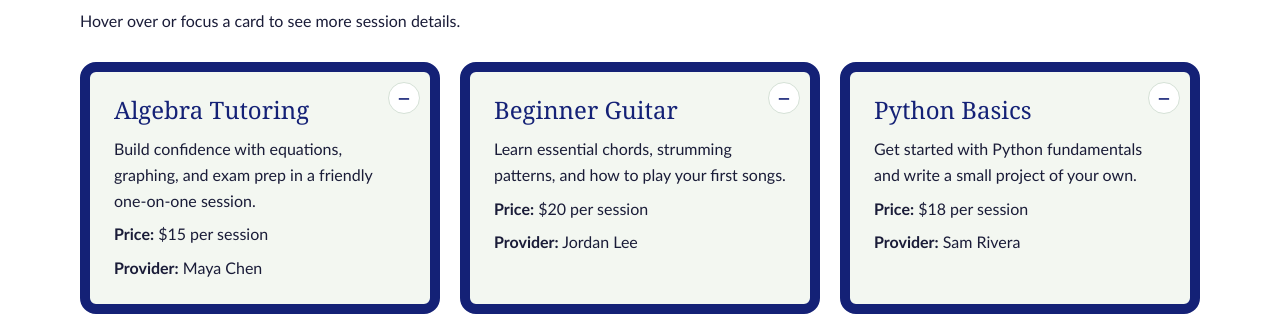
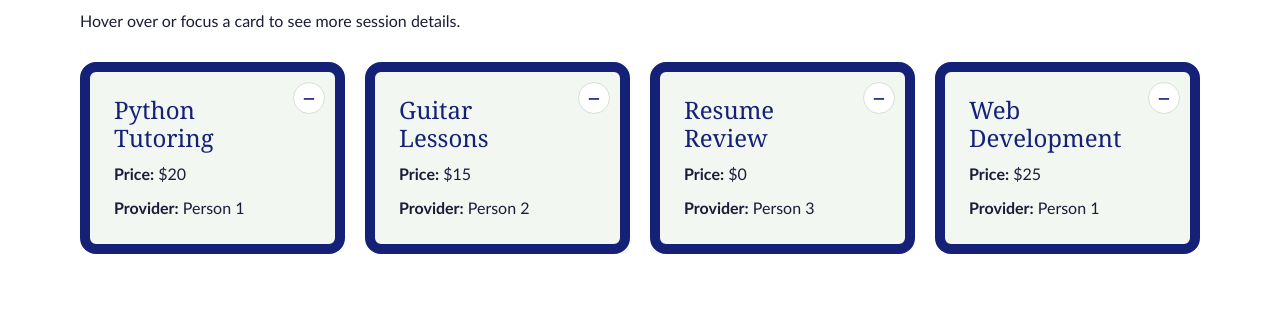
Before and after one commit to CJShannon0/skillswap-shannon-unit8, a website: page index.html in a window 1280 px wide. Shown: the part 626-952 px from the top of the page. Drawn offline with Linux system fonts and the light colour scheme.

Commit message:
Refactored ui elements to use stored classes instead of being hard coded.

```diff
--- a/index.html
+++ b/index.html
@@ -30,37 +30,8 @@
         <section class="content-section offerings" aria-labelledby="offerings-heading" id="browse-skills">
             <h2 id="offerings-heading">Skill Offerings</h2>
             <p>Hover over or focus a card to see more session details.</p>
-            <div class="offerings-grid">
-                <article class="skill-card" tabindex="0">
-                    <button class="skill-card-collapse" type="button" aria-label="Hide Algebra Tutoring offering">&minus;</button>
-                    <div class="skill-card-content" id="algebra-content">
-                        <h3>Algebra Tutoring</h3>
-                        <p>Build confidence with equations, graphing, and exam prep in a friendly one-on-one session.</p>
-                        <p class="skill-card-details"><strong>Price:</strong> $15 per session</p>
-                        <p class="skill-card-details"><strong>Provider:</strong> Maya Chen</p>
-                        <p class="skill-card-extra" id="algebra-details"><strong>Session details:</strong> 45 minutes, online or at the campus library. Bring a topic or homework question to work through.</p>
-                    </div>
-                </article>
-                <article class="skill-card" tabindex="0">
-                    <button class="skill-card-collapse" type="button" aria-label="Hide Beginner Guitar offering">&minus;</button>
-                    <div class="skill-card-content" id="guitar-content">
-                        <h3>Beginner Guitar</h3>
-                        <p>Learn essential chords, strumming patterns, and how to play your first songs.</p>
-                        <p class="skill-card-details"><strong>Price:</strong> $20 per session</p>
-                        <p class="skill-card-details"><strong>Provider:</strong> Jordan Lee</p>
-                        <p class="skill-card-extra" id="guitar-details"><strong>Session details:</strong> 60 minutes, in person. A guitar is available to borrow during the lesson.</p>
-                    </div>
-                </article>
-                <article class="skill-card" tabindex="0">
-                    <button class="skill-card-collapse" type="button" aria-label="Hide Python Basics offering">&minus;</button>
-                    <div class="skill-card-content" id="python-content">
-                        <h3>Python Basics</h3>
-                        <p>Get started with Python fundamentals and write a small project of your own.</p>
-                        <p class="skill-card-details"><strong>Price:</strong> $18 per session</p>
-                        <p class="skill-card-details"><strong>Provider:</strong> Sam Rivera</p>
-                        <p class="skill-card-extra" id="python-details"><strong>Session details:</strong> 45 minutes, online. No prior coding experience is needed; bring a laptop if you have one.</p>
-                    </div>
-                </article>
+            <div class="offerings-grid" id="offerings-grid">
+                <!-- Skill Cards Go Here -->
             </div>
         </section>
 
--- a/script.js
+++ b/script.js
@@ -1,10 +1,35 @@
-const setCardExpanded = (card, expanded) => {
-    card.classList.toggle("is-expanded", expanded);
-};
+class Skill {
+    constructor(title, category, tutor, price) {
+        this.title = title;
+        this.category = category;
+        this.tutor = tutor;
+        this.price = price;
+    }
 
-const toggleCardCollapsed = (card) => {
-    card.classList.toggle("is-collapsed");
-};
+    getHTML() {
+        return `<article class="skill-card" tabindex="0">
+                    <button class="skill-card-collapse" type="button" aria-label="Hide offering">&minus;</button>
+                    <div class="skill-card-content" id="${this.tutor}-${this.title}">
+                        <h3>${this.title}</h3>
+                        <p class="skill-card-details"><strong>Price:</strong> $${this.price}</p>
+                        <p class="skill-card-details"><strong>Provider:</strong> ${this.tutor}</p>
+                        <p class="skill-card-extra"<strong>Session details:</strong>Detail Placeholder</p>
+                    </div>
+                </article>`;
+    }
+}
+
+const skills = [
+    new Skill('Python Tutoring','Programming','Person 1', 20),
+    new Skill('Guitar Lessons','Music','Person 2', 15),
+    new Skill('Resume Review','Career','Person 3', 0),
+    new Skill('Web Development','Programming','Person 1', 25)
+];
+
+let skillCardContainer = document.getElementById("offerings-grid");
+skills.forEach((skill) => {
+    skillCardContainer.insertAdjacentHTML("beforeend",skill.getHTML());
+});
 
 document.querySelectorAll(".skill-card").forEach((card) => {
     const content = card.querySelector(".skill-card-content");
@@ -36,3 +61,11 @@ document.querySelectorAll(".skill-card").forEach((card) => {
         setCardExpanded(card, false);
     });
 });
+
+const setCardExpanded = (card, expanded) => {
+    card.classList.toggle("is-expanded", expanded);
+};
+
+const toggleCardCollapsed = (card) => {
+    card.classList.toggle("is-collapsed");
+};
```
